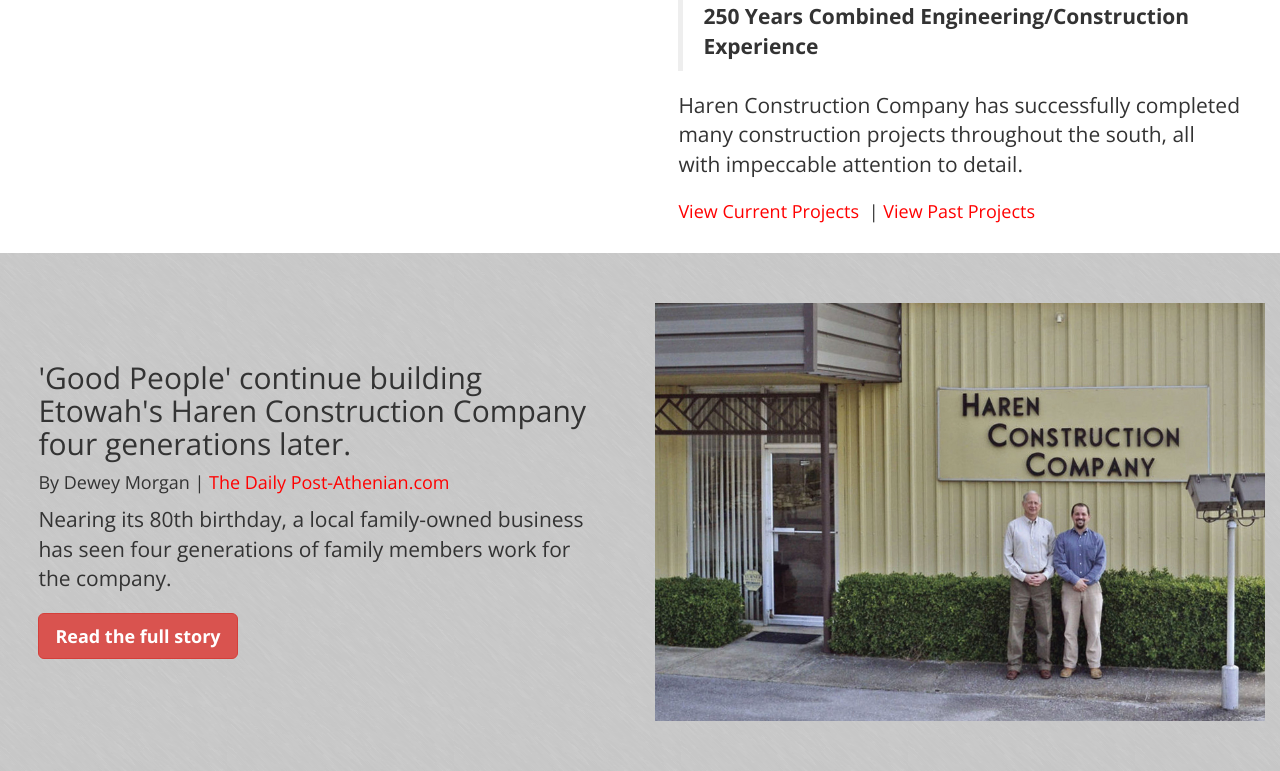
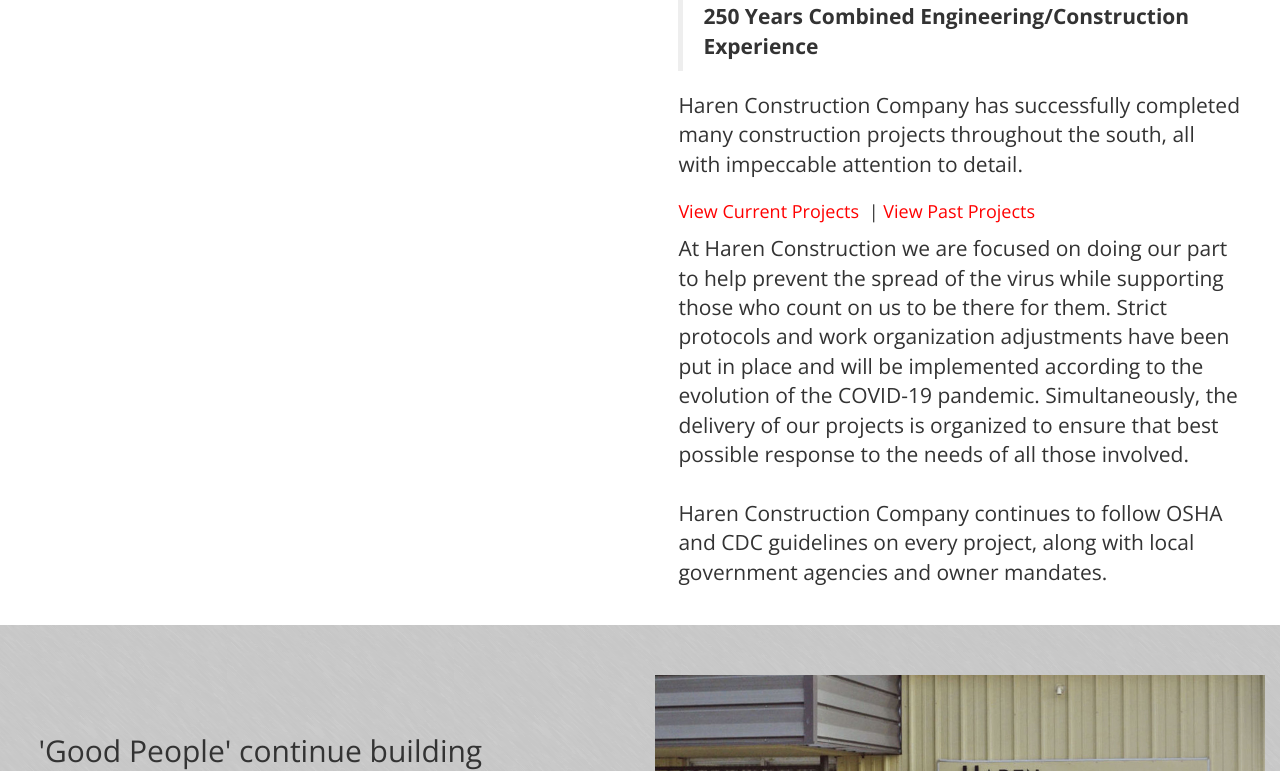
Before and after one commit to harenconstruction/applicant, a Django app: template applicant/templates/pages/index.html in a window 1280 px wide. Shown: the part 1938-2709 px from the top of the page. Run offline with Django 3.2, Linux system fonts and the light colour scheme; the template is opened without the code that fills it, so the values that code supplies are empty; parts of the project's set-up code (start-up, migrations or seed data) failed here and were passed over; some libraries are stand-ins or nearby versions; grey boxes are pictures that could not be loaded.

Commit message:
first change for covid19 text.

```diff
--- a/applicant/templates/pages/index.html
+++ b/applicant/templates/pages/index.html
@@ -105,7 +105,12 @@
             <blockquote><p class="lead"><b>250 Years Combined Engineering/Construction Experience</b></p></blockquote>
             <p class="lead">Haren Construction Company has successfully completed many construction projects throughout the south, all with impeccable attention to detail.</p>
             <p><a href="projects" style="color: red;">View Current Projects</a>
-            | <a href="pastprojects" style="color: red;">View Past Projects</a></p>
+			| <a href="pastprojects" style="color: red;">View Past Projects</a></p>
+			<!-- covid19 / OSHA & CDC -->
+			<p class="lead">At Haren Construction we are focused on doing our part to help prevent the spread of the virus while supporting those who count on us to be there for them. Strict protocols and work organization adjustments have been put in place and will be implemented according to the evolution of the COVID-19 pandemic. Simultaneously, the delivery of our projects is organized to ensure that best possible response to the needs of all those involved.
+				<br/><br/>
+				Haren Construction Company continues to follow OSHA and CDC guidelines on every project, along with local government agencies and owner mandates.
+			</p>
         </div>
       </div>
     </div>
```
